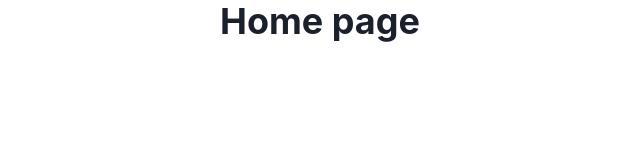
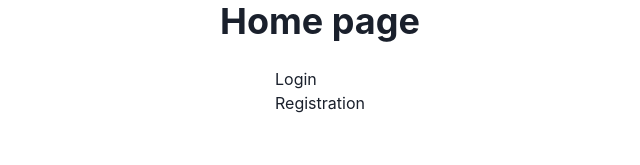
Before and after one commit to fbarrera29/nextJSwTypescript-Objection-Nginx-Jest, a Next.js app in the folder app/: page / in a window 1280 px wide. Shown: the top 165 px of the page, without its empty margins (320-960 px from the left). Built offline with nearby package versions, Linux system fonts and the light colour scheme.

Commit message:
Beautifyed home page

```diff
--- a/app/pages/index.tsx
+++ b/app/pages/index.tsx
@@ -1,17 +1,23 @@
-import {
-  Button,
-  Flex,
-  Heading,
-  useColorMode,
-  useColorModeValue,
-} from "@chakra-ui/react";
+import { Link, Flex, Heading, Box } from "@chakra-ui/react";
+
+import NextLink from "next/link";
 
 const Home = () => {
-  const { toggleColorMode } = useColorMode();
-  const formBackground = useColorModeValue("gray.100", "gray.700");
   return (
-    <Flex height="100vh" justifyContent="center">
-      <Heading mb={6}>Home page</Heading>
+    <Flex height="100vh" align="center" direction="column">
+      <Box>
+        <Heading mb={6}>Home page</Heading>
+      </Box>
+      <Box>
+        <Flex justifyContent="center" direction="column">
+          <Link as={NextLink} href="/login">
+            Login
+          </Link>
+          <Link as={NextLink} href="/registration">
+            Registration
+          </Link>
+        </Flex>
+      </Box>
     </Flex>
   );
 };
```
